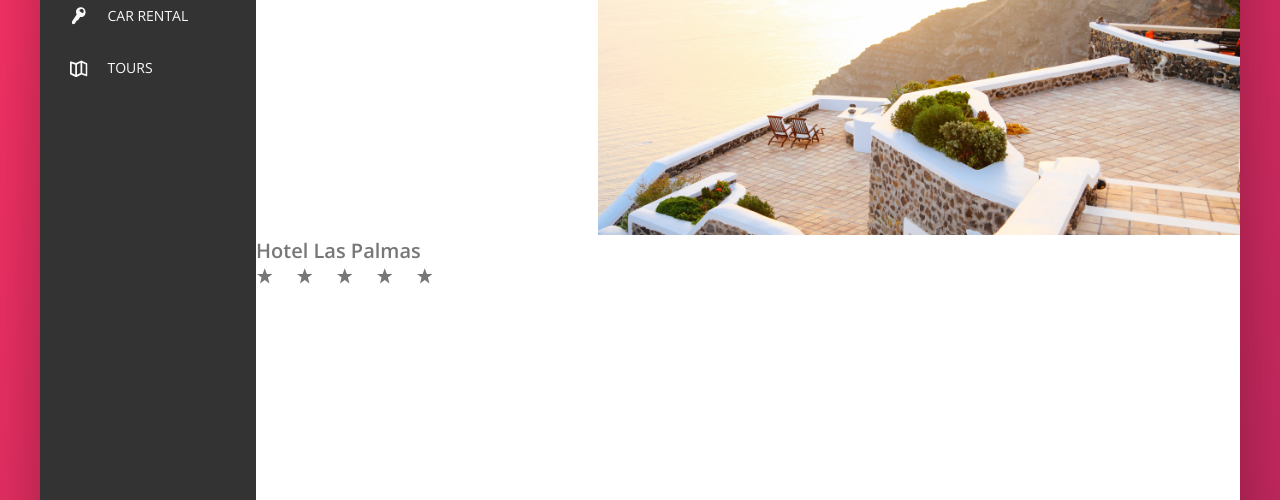
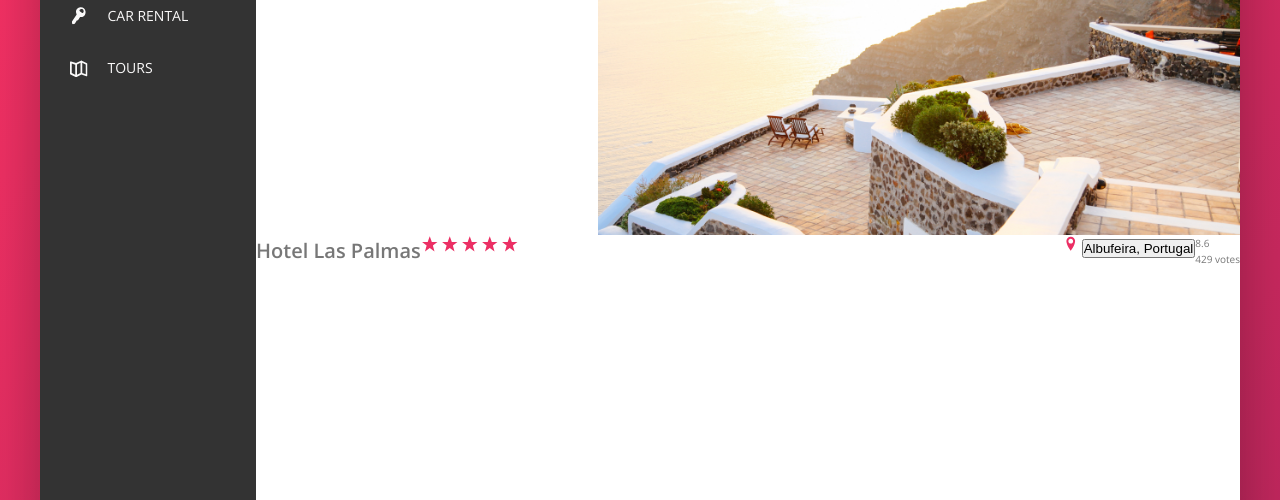
Before and after one commit to scottpeat/trillo, a website: page index.html in a window 1280 px wide. Shown: the part 300-800 px from the top of the page. Drawn offline with nearby package versions, Linux system fonts and the light colour scheme.

Commit message:
Formatting the heading bar of hotel overview

```diff
--- a/index.html
+++ b/index.html
@@ -123,21 +123,31 @@
           <div class="overview">
             <h1 class="overview__heading">Hotel Las Palmas</h1>
             <div class="overview__stars">
-              <svg class="side-nav__icon">
+              <svg class="overview__icon-star">
                 <use xlink:href="img/sprite.svg#icon-star"></use>
               </svg>
-              <svg class="side-nav__icon">
+              <svg class="overview__icon-star">
                 <use xlink:href="img/sprite.svg#icon-star"></use>
               </svg>
-              <svg class="side-nav__icon">
+              <svg class="overview__icon-star">
                 <use xlink:href="img/sprite.svg#icon-star"></use>
               </svg>
-              <svg class="side-nav__icon">
+              <svg class="overview__icon-star">
                 <use xlink:href="img/sprite.svg#icon-star"></use>
               </svg>
-              <svg class="side-nav__icon">
+              <svg class="overview__icon-star">
                 <use xlink:href="img/sprite.svg#icon-star"></use>
               </svg>
+            </div>
+            <div class="overview__location">
+              <svg class="overview__icon-location">
+                <use xlink:href="img/sprite.svg#icon-location-pin"></use>
+              </svg>
+              <button class="btn-inline">Albufeira, Portugal</button>
+            </div>
+            <div class="overview__rating">
+              <div class="overview__rating-average">8.6</div>
+              <div class="overview__rating-count">429 votes</div>
             </div>
           </div>
         </main>
--- a/sass/_components.scss
+++ b/sass/_components.scss
@@ -188,7 +188,7 @@
 
 
 ////////////////////
-//  Legal Tex
+//  GALLERY
 
 .gallery {
 
@@ -198,3 +198,42 @@ display: flex;
     display: block;
 }
 }
+
+
+////////////////////
+//  HOTEL OVERVIEW
+.overview {
+    display: flex;
+
+
+    &__heading {
+
+    }
+
+    &__stars {
+       margin-right: auto;
+    }
+
+    &__icon-star,
+    &__icon-location {
+        width: 1.75rem;
+        height: 1.75rem;
+        fill: var(--color-primary);
+    }
+
+    &__location {
+
+    }
+
+    &__rating {
+
+    }
+
+    &__rating-average {
+
+    }
+
+    &__rating-count {
+
+    }
+}
```
Also changed, not shown: css/style.css.
